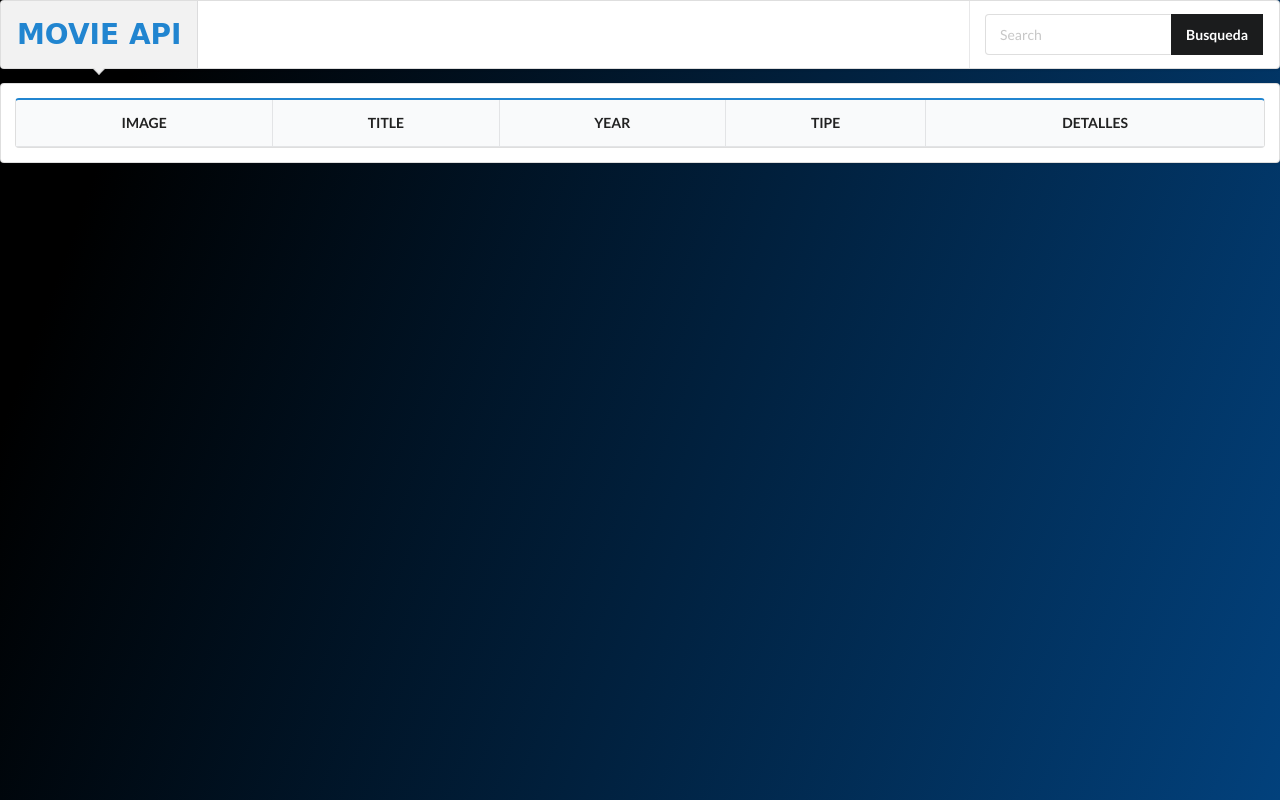
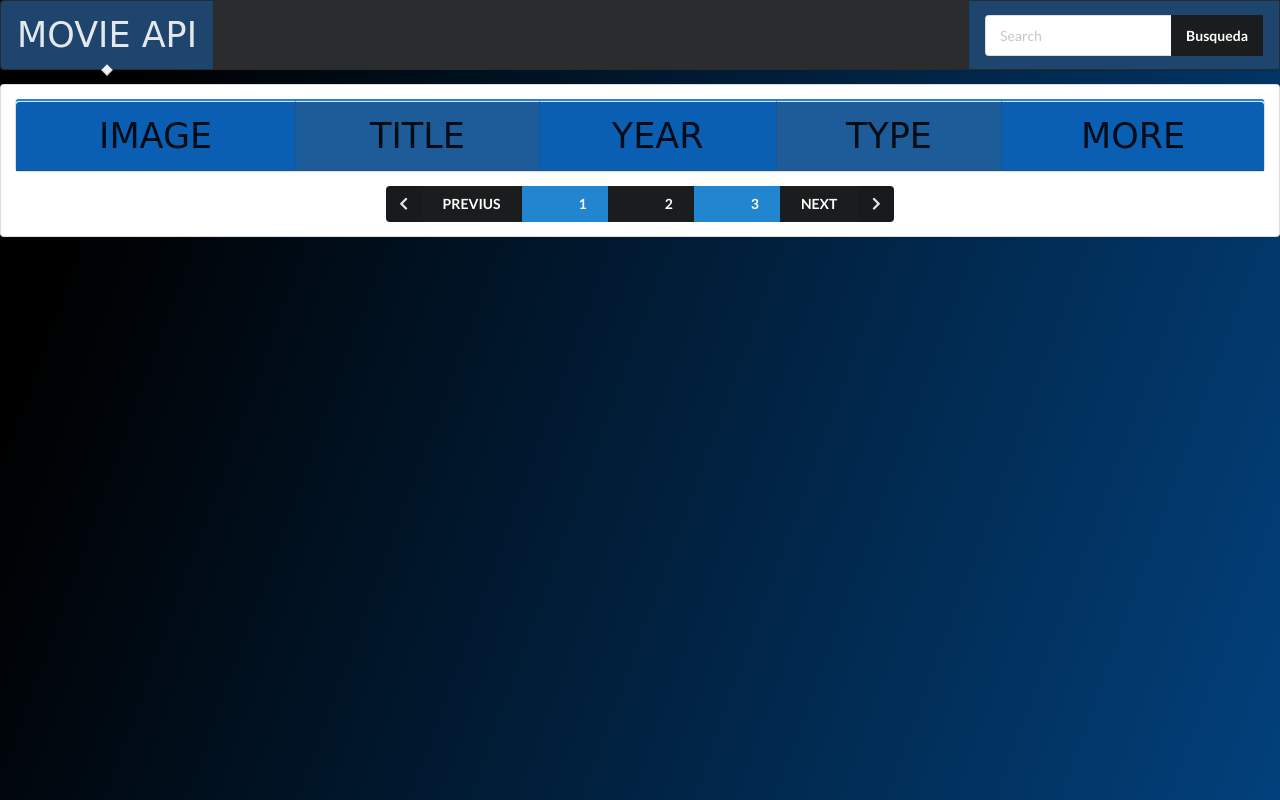
Before and after one commit to JhonaOch/APIS, a plain HTML site: page index.html in a window 1280 px wide. Drawn offline with nearby package versions, Linux system fonts and the light colour scheme.

Commit message:
Correciones

```diff
--- a/index.html
+++ b/index.html
@@ -4,27 +4,32 @@
 <head>
     <link rel="stylesheet" href="https://cdn.jsdelivr.net/npm/semantic-ui@2.4.2/dist/semantic.min.css">
     <link rel="stylesheet" href="Css/fondo.css">
+    <link rel="stylesheet" href="https://stackpath.bootstrapcdn.com/bootstrap/4.4.1/css/bootstrap.min.css"
+        integrity="sha384-Vkoo8x4CGsO3+Hhxv8T/Q5PaXtkKtu6ug5TOeNV6gBiFeWPGFN9MuhOf23Q9Ifjh" crossorigin="anonymous">
     <title>Practica Json</title>
 </head>
 
 
 <header>
-    <div class="ui pointing menu " >
-        <a class="active item blue " >
-         <h1>MOVIE API </h1>
+
+
+    <div class="ui pointing menu " style="background-color:rgb(42, 44, 46)">
+        <a href="index.html" class="active item " style="background-color:rgb(29, 69, 109)">
+            <h1 style="color:rgba(243, 243, 243, 0.938)">MOVIE API </h1>
         </a>
 
-    <div class="right menu ">
+
+        <div style="background-color:rgb(29, 69, 109)" class="right menu ">
             <div class="item ">
 
                 <form action=" " id="formulario">
-
                     <div class="ui action input ">
-                <input type="text" placeholder="Search"aria-label="Search">
+                        <input type="text" placeholder="Search" aria-label="Search">
                         <input type="submit" value="Busqueda" class="ui secondary button">
 
                     </div>
                 </form>
+
 
             </div>
         </div>
@@ -32,26 +37,110 @@
 </header>
 
 
+
+
 <body>
 
     <div class="ui segment">
-        <table class="ui celled table blue" style="text-align:center;">
+        <table class="ui celled table blue" style="text-align:center; ">
             <thead>
 
-              <tr >
-                <th>IMAGE</th>
-                <th>TITLE</th>
-                <th>YEAR</th>
-                <th>TIPE</th>
-                <th>DETALLES</th>
+                <tr>
+                    <th style="background-color:rgb(11, 95, 179)">
+                        <h1>IMAGE</h1>
+                    </th>
+                    <th style="background-color:rgb(29, 91, 153)">
+                        <h1>TITLE</h1>
+                    </th>
+                    <th style="background-color:rgb(11, 95, 179)">
+                        <h1>YEAR</h1>
+                    </th>
+                    <th style="background-color:rgb(29, 91, 153)">
+                        <h1>TYPE</h1>
+                    </th>
+                    <th style="background-color:rgb(11, 95, 179)">
+                        <h1>MORE</h1>
+                    </th>
 
-            </tr></thead>
+                </tr>
+            </thead>
 
 
-            <tbody id="tablaDatosPelicula" >
+            <tbody id="tablaDatosPelicula">
 
-            </tbody >
 
+
+
+
+            </tbody>
+
+
+
+
+
+
+
+        </table>
+
+
+
+
+
+
+
+
+
+
+            <div class="ui center aligned">
+                <div class="ui buttons">
+                    <button class="ui labeled icon button black">
+                        <i class="left chevron icon"></i>
+                        PREVIUS
+                    </button>
+
+                    <button class="ui labeled icon button blue left chevron icon">
+                        <i class="center"></i>
+                        1
+                    </button>
+
+                    <button class="ui labeled icon button  left chevron icon black">
+                        <i class="center"></i>
+                        2
+                    </button>
+
+                    <button class="ui labeled icon button blue left chevron icon">
+                        <i class="center"></i>
+                        3
+                    </button>
+
+                    <button class="ui right labeled icon button black">
+                        NEXT
+                        <i class="right chevron icon"></i>
+                    </button>
+                </div>
+
+            </div>
+
+
+
+
+
+
+
+
+
+            <script src="https://code.jquery.com/jquery-3.4.1.slim.min.js"
+                integrity="sha384-J6qa4849blE2+poT4WnyKhv5vZF5SrPo0iEjwBvKU7imGFAV0wwj1yYfoRSJoZ+n"
+                crossorigin="anonymous"></script>
+            <script src="https://cdn.jsdelivr.net/npm/popper.js@1.16.0/dist/umd/popper.min.js"
+                integrity="sha384-Q6E9RHvbIyZFJoft+2mJbHaEWldlvI9IOYy5n3zV9zzTtmI3UksdQRVvoxMfooAo"
+                crossorigin="anonymous"></script>
+
+
+
+            <script src="https://stackpath.bootstrapcdn.com/bootstrap/4.4.1/js/bootstrap.min.js"
+                integrity="sha384-wfSDF2E50Y2D1uUdj0O3uMBJnjuUD4Ih7YwaYd1iqfktj0Uod8GCExl3Og8ifwB6"
+                crossorigin="anonymous"></script>
 
 
             <script type="text/javascript" src="js/funciones.js"></script>
@@ -60,4 +149,5 @@
 
 </body>
 
+
 </html>
```
Lines whose indentation alone changed are shown as unchanged.
